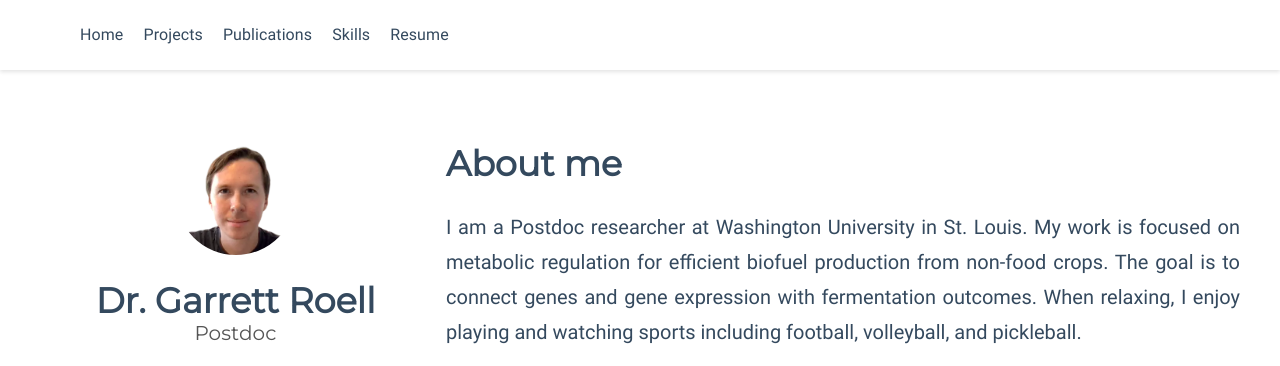
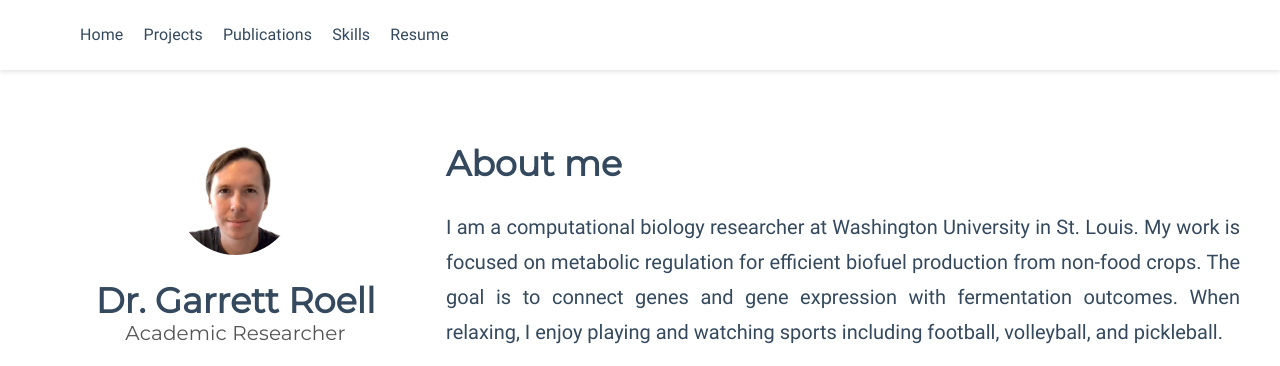
Before and after one commit to garrettroell/personal_site, a website: page public/pages/index.html in a window 1280 px wide. Shown: the top 366 px of the page. Drawn offline with Linux system fonts and the light colour scheme; files whose address does not match are found by name.

Commit message:
new title on index.html

```diff
--- a/public/pages/index.html
+++ b/public/pages/index.html
@@ -101,7 +101,7 @@
               height="120px" width="120px">
           </div>
           <h1 class="garrett-roell">Dr. Garrett Roell</h1>
-          <p class="job-title">Postdoc</p>
+          <p class="job-title">Academic Researcher</p>
           <div class="about-me-links">
             <a class="about-me-anchor" href="https://wustl.edu/" target="_blank">
               Washington University in St. Louis
@@ -129,7 +129,7 @@
         </div>
         <div class="description">
           <h1 class="about-me-header">About me</h1>
-          <p class="about-me-text">I am a Postdoc researcher at Washington University in St.
+          <p class="about-me-text">I am a computational biology researcher at Washington University in St.
             Louis. My work is focused on metabolic regulation for efficient biofuel
             production from non-food crops. The goal is to connect genes and gene expression
             with fermentation outcomes. When relaxing, I enjoy playing and watching sports
```
